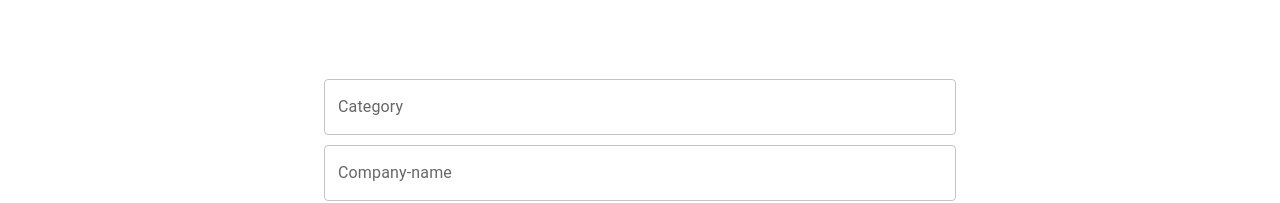
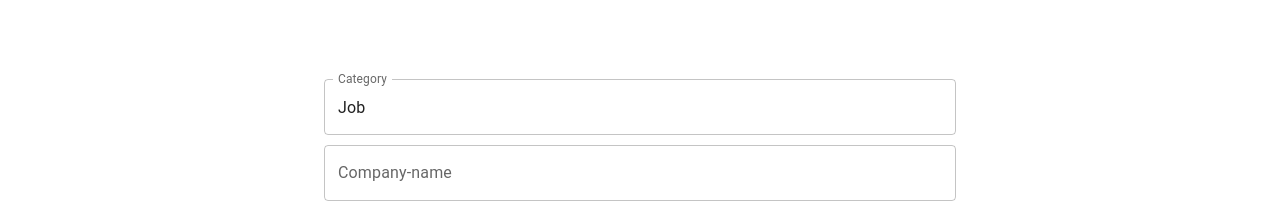
Before and after one commit to Be-create/Masaijob-Portal, a React (Create React App) app in the folder mock4/: page /adminpage/formpage in a window 1280 px wide. Shown: the part 176-379 px from the top of the page. Built offline with nearby package versions, Linux system fonts and the light colour scheme.

Commit message:
job post feature created for admins

```diff
--- a/mock4/src/components/adminpage_components/jobpost.jsx
+++ b/mock4/src/components/adminpage_components/jobpost.jsx
@@ -10,22 +10,28 @@ import { Navbar } from "./navbar";
 import { useState } from "react";
 export default function Jobpost() {
   let [data,setdata]= useState({
+    category:"Job",
+
     companyname : "",
 
-    position:"",
-
-    contact:"",
+    role:"",
 
 
     location:""
 
   })
   const handlesubmit = ()=>{
-
+    console.log(data)
     try {
-      fetch(`http://localhost:8080/api/postjob`)
+      fetch(`http://localhost:8080/api/postjob`,{
+        method: "POST",
+        body: JSON.stringify(data),
+        headers:{
+            "Content-Type": "application/json"
+        }
+    })
     } catch (error) {
-
+      console.log(error)
     }
   }
 
@@ -40,7 +46,10 @@ export default function Jobpost() {
           type="text"
           label="Category"
           variant="outlined"
-          onChange={(e)=> setdata({companyname:(e.target.value)})
+          value={data.category}
+          onChange={(e)=> {setdata({...data,category: e.target.value })
+                               console.log(data)
+        }
           }
         />
         <br />
@@ -49,6 +58,8 @@ export default function Jobpost() {
           type="text"
           label="Company-name"
           variant="outlined"
+          value={data.companyname}
+          onChange={(e)=> setdata({...data,companyname: e.target.value})}
         />
         <br />
         <TextField
@@ -56,6 +67,8 @@ export default function Jobpost() {
           type="text"
           label="Role"
           variant="outlined"
+          value={data.role}
+          onChange={(e)=> setdata({...data,role: e.target.value })}
         />
         <br />
         <TextField
@@ -63,6 +76,8 @@ export default function Jobpost() {
           type="text"
           label="Job region"
           variant="outlined"
+          value={data.location}
+          onChange={(e)=> setdata({...data,location: e.target.value})}
         />
         <br />
         <Button variant="contained" color="primary"  onClick={handlesubmit}  >
```
